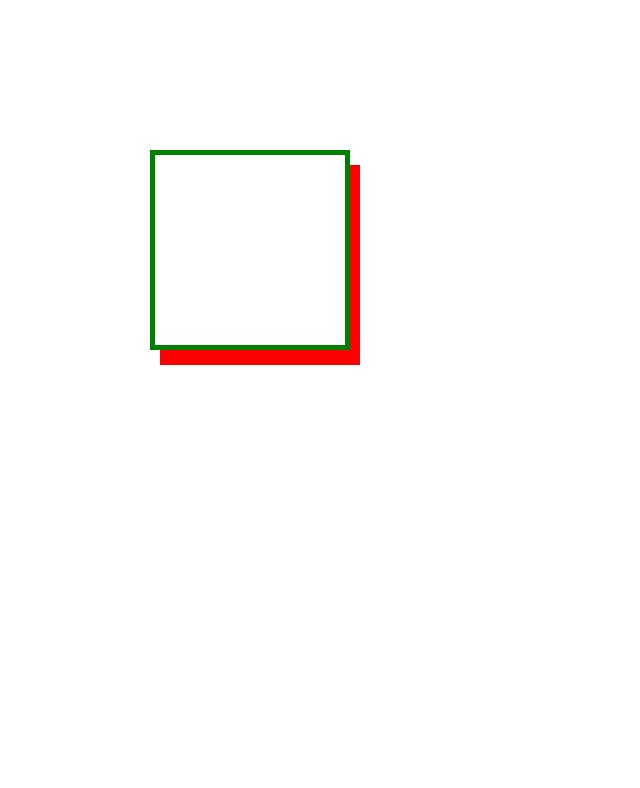
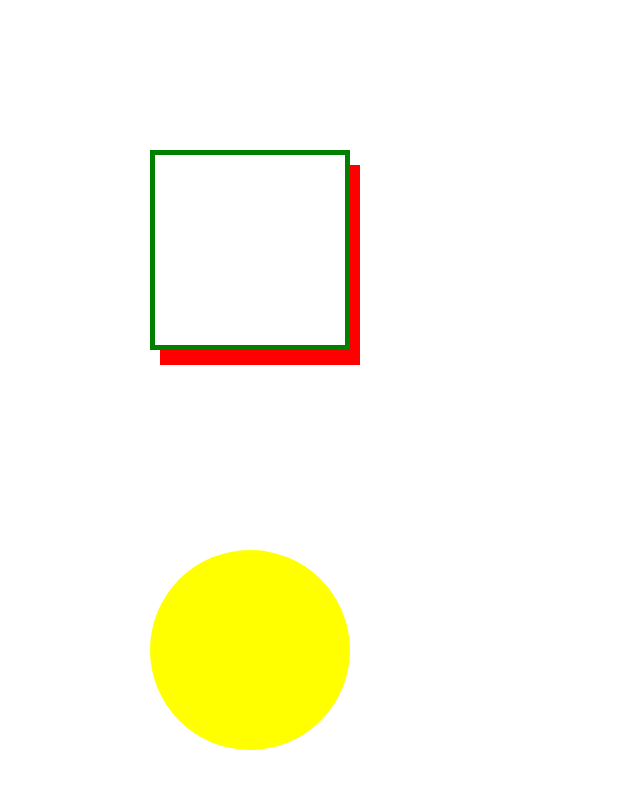
Before and after one commit to Khatia-Mskhiladze/homework-8, a plain HTML site: page index.html in a window 1280 px wide. Shown: the whole page, without its empty margins (0-640 px from the left). Drawn offline with Linux system fonts and the light colour scheme.

Commit message:
add css II position

```diff
--- a/css/style.css
+++ b/css/style.css
@@ -1,3 +1,5 @@
+/* I position */
+
 .box1 {
     width: 200px;
     height: 200px;
@@ -15,3 +17,25 @@
     box-shadow: 10px 15px 30px rgb(255, 0, 0);
     cursor: pointer;
 }
+
+/* II position */
+
+.box2 {
+    width: 200px;
+    height: 200px;
+    margin-top: 200px;
+    margin-left: 150px;
+    background-color: yellow;
+    border-radius: 50%;
+    animation-name: box2;
+    animation-duration: 4s;
+    /* opacity: .5; */
+}
+@keyframes box2{
+    from{
+        background-color: yellow;
+    }
+    to{
+        background-color: rgba(233, 233, 180, .5);
+    }
+}
--- a/index.html
+++ b/index.html
@@ -13,7 +13,15 @@
 </head>
 <body>
 
+    <!-- I position -->
+
     <div class="box1"></div>
+
+
+
+    <!-- II position -->
+
+    <div class="box2"></div>
 
 
 
```
